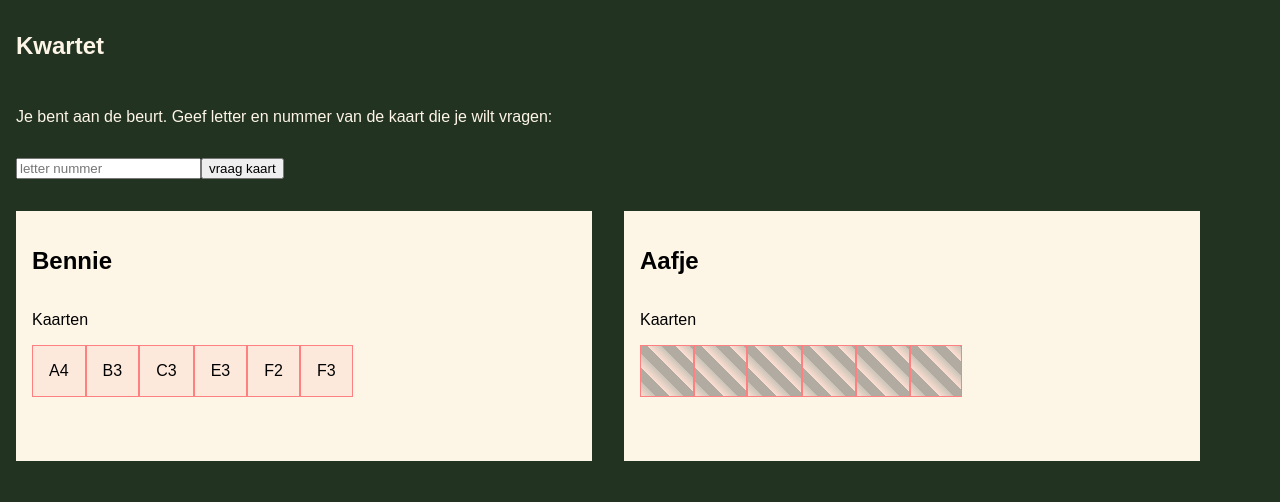
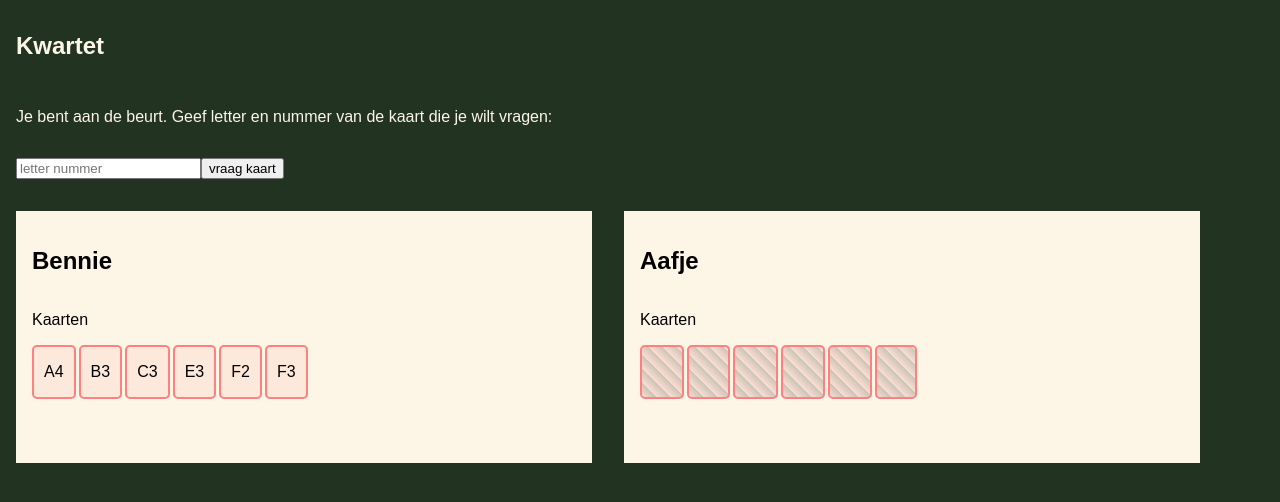
Before and after one commit to smilingkite/kwartet-react-functional, a React (Create React App) app: page / in a window 1280 px wide. Shown: the top 502 px of the page. Built offline with nearby package versions, Linux system fonts and the light colour scheme.

Commit message:
reorganize scss & card styling improvement

```diff
--- a/src/components/Player.scss
+++ b/src/components/Player.scss
@@ -23,22 +23,24 @@
   padding: 0;
   margin: 1em 0;
   min-height: 1em;
-}
 
   li.kaart, li.kwartet {
     display: inline-block;
-  border: 1px solid #ff8080;
+    border: 2px solid #ff8080;
+    border-radius: 5px;
     background:rgba(255, 128, 128, 0.1);
-  padding: 1em;
+    padding: 1em 10px;
+    margin-right: 3px;
+  }
 }
 
-.false li.kaart {
+.false .kaarten ul.hand li.kaart {
   color:rgba(0,0,0,0);
     background: repeating-linear-gradient(
     45deg,
     rgba(255, 128, 128, 0.2),
     rgba(0, 0, 0, 0.2) 10px,
     rgba(0, 0, 0, 0.3) 10px,
-  rgba(0, 0, 0, 0.3) 20px
+    rgba(0, 0, 0, 0.4) 10px
   )
 }
```
Lines whose indentation alone changed are shown as unchanged.
